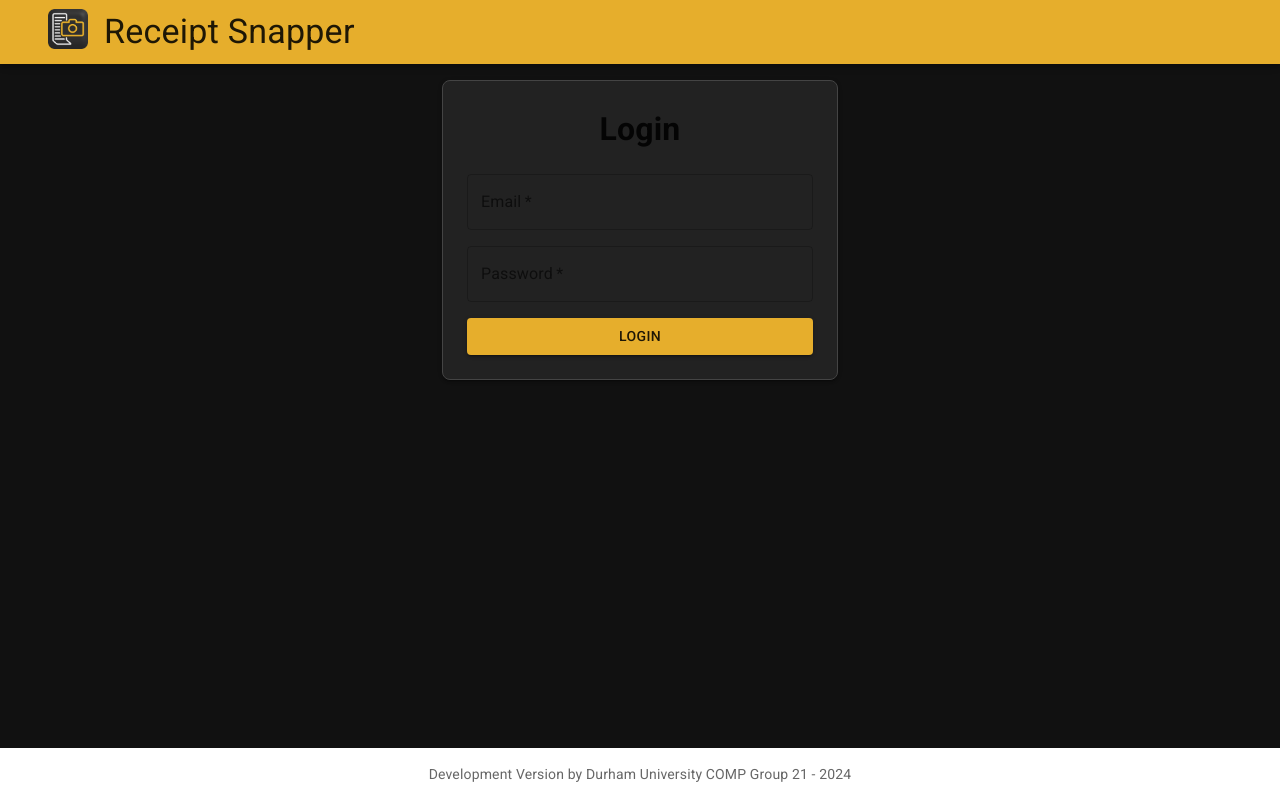
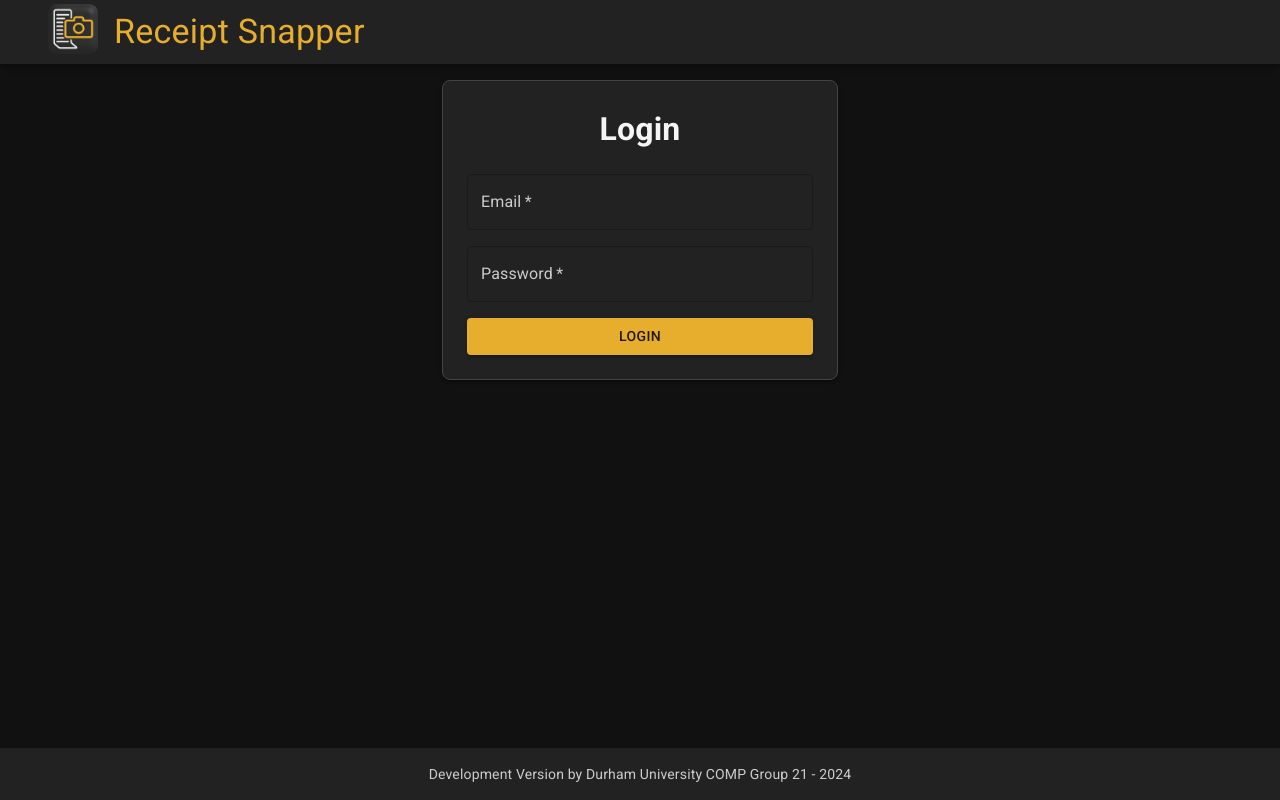
Before and after one commit to COMP2281/receipt-snapper, a React (Create React App) app in the folder myapp/: page / in a window 1280 px wide. Built offline with nearby package versions, Linux system fonts and the light colour scheme.

Commit message:
fixed login pages and navbar with new colour scheme

```diff
--- a/myapp/src/components/icons.js
+++ b/myapp/src/components/icons.js
@@ -7,8 +7,8 @@ export default function RSIcon() {
         src="/assets/logo_2048.png"
         alt="Receipt Snapper Icon"
         sx={{
-            width: 40,
-            height: 40,
+            width: 50,
+            height: 50,
         }}
     />
 };
--- a/myapp/src/components/navbar.js
+++ b/myapp/src/components/navbar.js
@@ -6,16 +6,13 @@ import RSIcon from './icons.js';
 
 export default function Navbar() {
     return (
-        <AppBar position="fixed">
+        <AppBar position="fixed" sx={{ bgcolor: 'background.paper' }}>
             <Container maxWidth="xl">
-
                 <Toolbar>
-                <Box sx={{ mr: 2 }}>
-                    <RSIcon />
-                </Box>
-                    <Typography
-                        variant="h4"
-                    >
+                    <Box sx={{ mr: 2 }}>
+                        <RSIcon />
+                    </Box>
+                    <Typography variant="h4" sx={{ color: 'primary.main' }}>
                         Receipt Snapper
                     </Typography>
                 </Toolbar>
--- a/myapp/src/theme.js
+++ b/myapp/src/theme.js
@@ -7,6 +7,12 @@ const theme = createTheme({
     },
     secondary: {
       main: '#a37814'
+    },
+
+    // Change default colors
+    text: {
+      primary: '#F5F5F5',
+      secondary: '#cccccc',
     },
 
 
@@ -26,6 +32,7 @@ const theme = createTheme({
     // Change background colors
     background: {
       default: '#111111',
+      paper: '#222222',
     },
   },
 });
```
